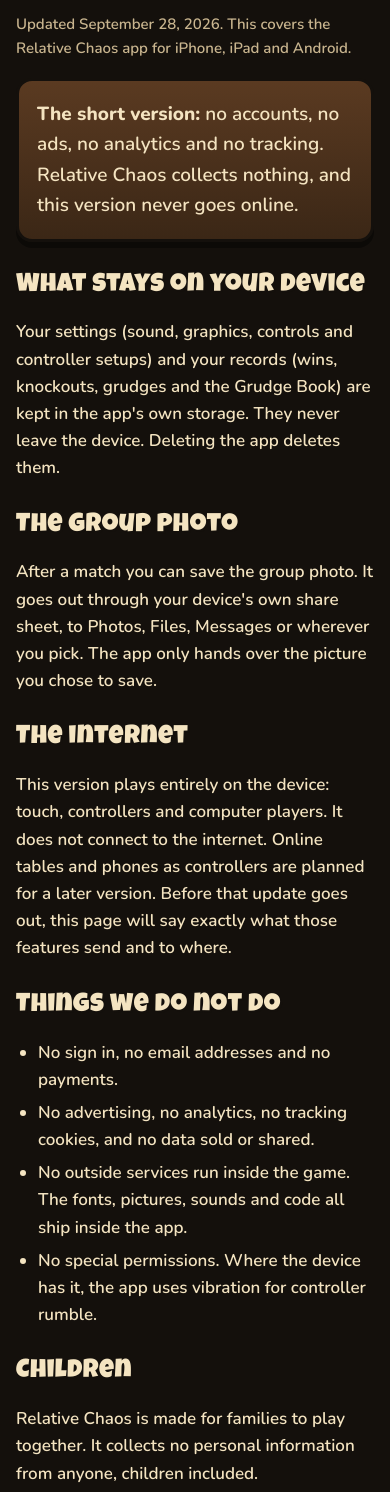
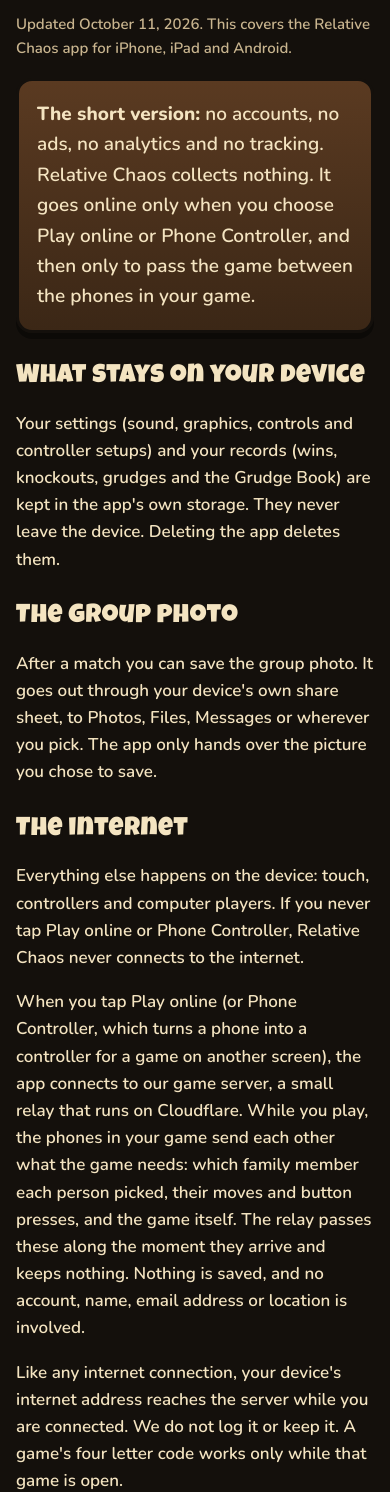
Before and after one commit to imsteveb/relative-chaos, a plain HTML site: page privacy.html in a window 390 px wide. Shown: the part 113-1605 px from the top of the page. Drawn offline with Linux system fonts and the light colour scheme.

Commit message:
Privacy and help: Play online, each on their own phone

```diff
--- a/privacy.html
+++ b/privacy.html
@@ -61,8 +61,8 @@
 <div class="wrap">
   <div class="top"><a class="brand" href="index.html">Relative Chaos</a></div>
   <h1>Privacy</h1>
-  <p class="small">Updated September 28, 2026. This covers the Relative Chaos app for iPhone, iPad and Android.</p>
-  <div class="panel"><p class="lead"><b>The short version:</b> no accounts, no ads, no analytics and no tracking. Relative Chaos collects nothing, and this version never goes online.</p></div>
+  <p class="small">Updated October 11, 2026. This covers the Relative Chaos app for iPhone, iPad and Android.</p>
+  <div class="panel"><p class="lead"><b>The short version:</b> no accounts, no ads, no analytics and no tracking. Relative Chaos collects nothing. It goes online only when you choose Play online or Phone Controller, and then only to pass the game between the phones in your game.</p></div>
 
   <h2>What stays on your device</h2>
   <p>Your settings (sound, graphics, controls and controller setups) and your records (wins, knockouts, grudges and the Grudge Book) are kept in the app's own storage. They never leave the device. Deleting the app deletes them.</p>
@@ -71,13 +71,15 @@
   <p>After a match you can save the group photo. It goes out through your device's own share sheet, to Photos, Files, Messages or wherever you pick. The app only hands over the picture you chose to save.</p>
 
   <h2>The internet</h2>
-  <p>This version plays entirely on the device: touch, controllers and computer players. It does not connect to the internet. Online tables and phones as controllers are planned for a later version. Before that update goes out, this page will say exactly what those features send and to where.</p>
+  <p>Everything else happens on the device: touch, controllers and computer players. If you never tap Play online or Phone Controller, Relative Chaos never connects to the internet.</p>
+  <p>When you tap Play online (or Phone Controller, which turns a phone into a controller for a game on another screen), the app connects to our game server, a small relay that runs on Cloudflare. While you play, the phones in your game send each other what the game needs: which family member each person picked, their moves and button presses, and the game itself. The relay passes these along the moment they arrive and keeps nothing. Nothing is saved, and no account, name, email address or location is involved.</p>
+  <p>Like any internet connection, your device's internet address reaches the server while you are connected. We do not log it or keep it. A game's four letter code works only while that game is open.</p>
 
   <h2>Things we do not do</h2>
   <ul>
     <li>No sign in, no email addresses and no payments.</li>
     <li>No advertising, no analytics, no tracking cookies, and no data sold or shared.</li>
-    <li>No outside services run inside the game. The fonts, pictures, sounds and code all ship inside the app.</li>
+    <li>No outside services run inside the game. The fonts, pictures, sounds and code all ship inside the app. The only connection is to our own game server, for Play online and Phone Controller.</li>
     <li>No special permissions. Where the device has it, the app uses vibration for controller rumble.</li>
   </ul>
 
```
Also changed, not shown: support.html (+13 -1 lines).
